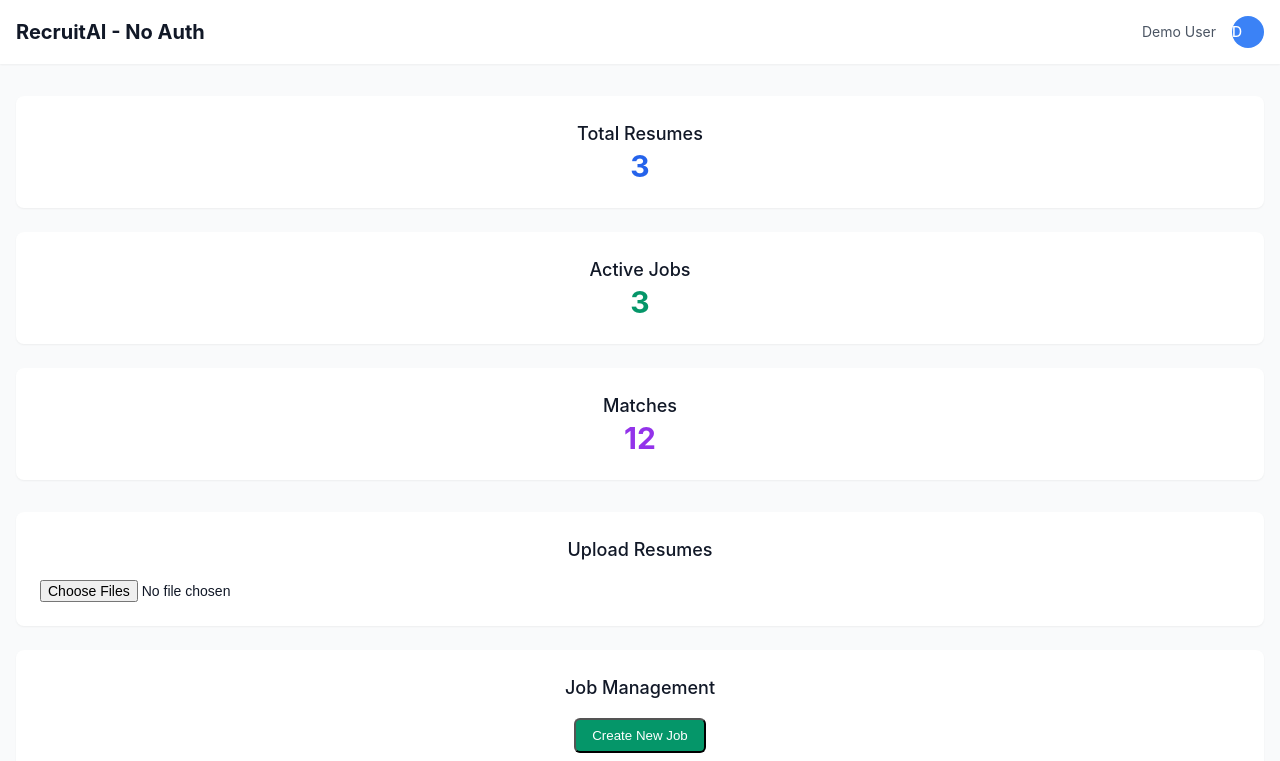
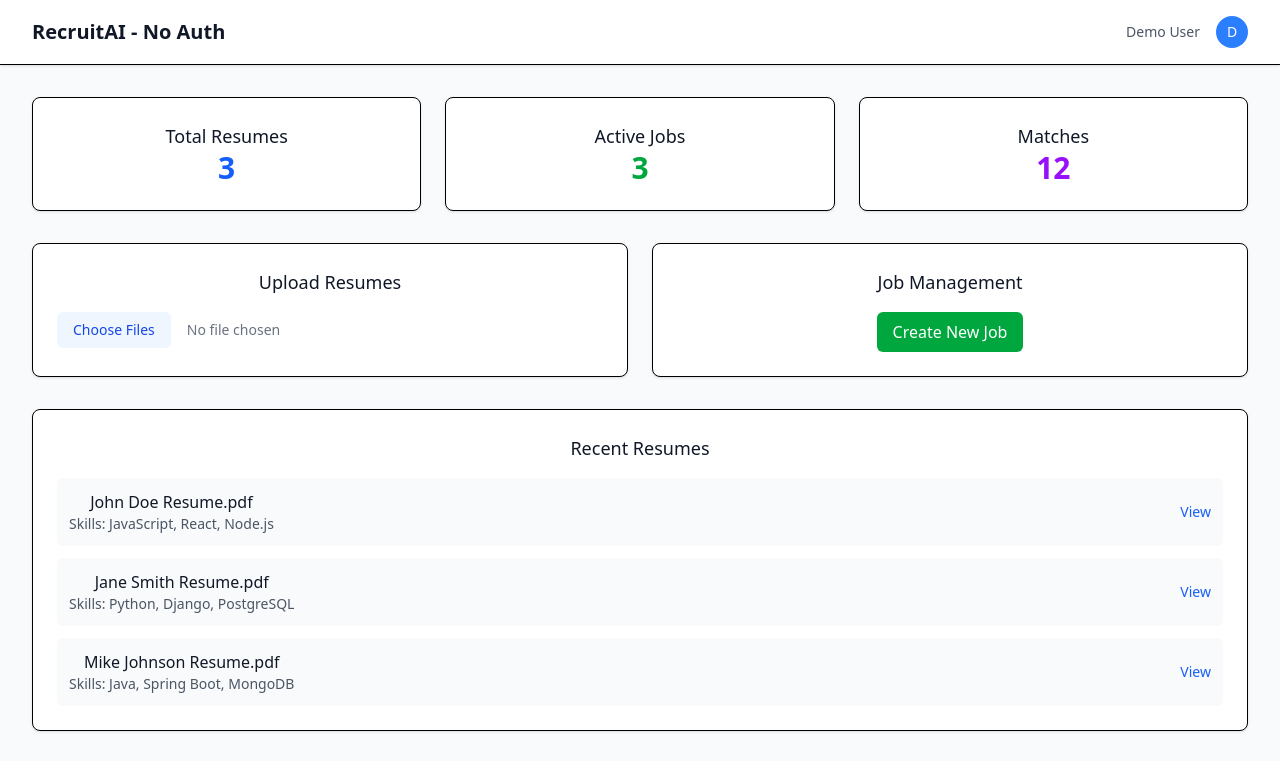
Before and after one commit to Nishant-hub-9977/SourceFrontend, a React (Vite) app: page / in a window 1280 px wide. Shown: the top 761 px of the page. Built offline with nearby package versions, Linux system fonts and the light colour scheme.

Commit message:
Update App.css

```diff
--- a/src/App.css
+++ b/src/App.css
@@ -1,263 +1,20 @@
-/* Simple CSS without complex Tailwind utilities - Guaranteed to work */
+@import "tailwindcss";
 
-/* Reset and base styles */
-* {
-  margin: 0;
-  padding: 0;
-  box-sizing: border-box;
-}
-
-body {
-  font-family: -apple-system, BlinkMacSystemFont, 'Segoe UI', 'Roboto', 'Oxygen',
-    'Ubuntu', 'Cantarell', 'Fira Sans', 'Droid Sans', 'Helvetica Neue',
-    sans-serif;
-  -webkit-font-smoothing: antialiased;
-  -moz-osx-font-smoothing: grayscale;
-  background-color: #f9fafb;
-  color: #111827;
-}
-
+/* App-specific styles */
 .App {
   text-align: center;
 }
 
-/* Layout utilities */
-.min-h-screen {
-  min-height: 100vh;
-}
-
-.bg-gray-50 {
-  background-color: #f9fafb;
-}
-
-.bg-white {
-  background-color: white;
-}
-
-.bg-blue-500 {
-  background-color: #3b82f6;
-}
-
-.bg-blue-600 {
-  background-color: #2563eb;
-}
-
-.bg-green-600 {
-  background-color: #059669;
-}
-
-.bg-gray-200 {
-  background-color: #e5e7eb;
-}
-
-.bg-gray-50-hover:hover {
-  background-color: #f9fafb;
-}
-
-/* Text colors */
-.text-white {
-  color: white;
-}
-
-.text-gray-900 {
-  color: #111827;
-}
-
-.text-gray-600 {
-  color: #4b5563;
-}
-
-.text-blue-600 {
-  color: #2563eb;
-}
-
-.text-green-600 {
-  color: #059669;
-}
-
-.text-purple-600 {
-  color: #9333ea;
-}
-
-/* Typography */
-.text-xl {
-  font-size: 1.25rem;
-  line-height: 1.75rem;
-}
-
-.text-lg {
-  font-size: 1.125rem;
-  line-height: 1.75rem;
-}
-
-.text-sm {
-  font-size: 0.875rem;
-  line-height: 1.25rem;
-}
-
-.text-3xl {
-  font-size: 1.875rem;
-  line-height: 2.25rem;
-}
-
-.font-bold {
-  font-weight: 700;
-}
-
-.font-medium {
-  font-weight: 500;
-}
-
-/* Spacing */
-.p-6 {
-  padding: 1.5rem;
-}
-
-.p-3 {
-  padding: 0.75rem;
-}
-
-.py-2 {
-  padding-top: 0.5rem;
-  padding-bottom: 0.5rem;
-}
-
-.px-4 {
-  padding-left: 1rem;
-  padding-right: 1rem;
-}
-
-.py-8 {
-  padding-top: 2rem;
-  padding-bottom: 2rem;
-}
-
-.mb-4 {
-  margin-bottom: 1rem;
-}
-
-.mb-8 {
-  margin-bottom: 2rem;
-}
-
-.mt-2 {
-  margin-top: 0.5rem;
-}
-
-/* Layout */
-.max-w-7xl {
-  max-width: 80rem;
-}
-
-.mx-auto {
-  margin-left: auto;
-  margin-right: auto;
-}
-
-.flex {
-  display: flex;
-}
-
-.grid {
-  display: grid;
-}
-
-.grid-cols-1 {
-  grid-template-columns: repeat(1, minmax(0, 1fr));
-}
-
-.grid-cols-3 {
-  grid-template-columns: repeat(3, minmax(0, 1fr));
-}
-
-.grid-cols-2 {
-  grid-template-columns: repeat(2, minmax(0, 1fr));
-}
-
-.gap-6 {
-  gap: 1.5rem;
-}
-
-.gap-3 {
-  gap: 0.75rem;
-}
-
-.space-y-3 > * + * {
-  margin-top: 0.75rem;
-}
-
-.space-x-4 > * + * {
-  margin-left: 1rem;
-}
-
-.justify-between {
-  justify-content: space-between;
-}
-
-.items-center {
-  align-items: center;
-}
-
-.h-16 {
-  height: 4rem;
-}
-
-.w-8 {
-  width: 2rem;
-}
-
-.h-8 {
-  height: 2rem;
-}
-
-.w-full {
-  width: 100%;
-}
-
-/* Borders and shadows */
-.border {
-  border-width: 1px;
-  border-color: #e5e7eb;
-}
-
-.border-b {
-  border-bottom-width: 1px;
-  border-bottom-color: #e5e7eb;
-}
-
-.rounded-lg {
-  border-radius: 0.5rem;
-}
-
-.rounded-md {
-  border-radius: 0.375rem;
-}
-
-.rounded-full {
-  border-radius: 9999px;
-}
-
-.shadow-sm {
-  box-shadow: 0 1px 2px 0 rgba(0, 0, 0, 0.05);
-}
-
-/* Buttons */
-.btn {
-  display: inline-flex;
-  align-items: center;
-  justify-content: center;
-  border-radius: 0.375rem;
-  font-weight: 500;
-  transition: all 0.2s;
-  cursor: pointer;
-  border: none;
-  text-decoration: none;
-}
-
+/* Custom styles without complex Tailwind utilities */
 .btn-primary {
   background-color: #2563eb;
   color: white;
+  font-weight: 500;
   padding: 0.5rem 1rem;
+  border-radius: 0.375rem;
+  transition: background-color 0.2s;
+  border: none;
+  cursor: pointer;
 }
 
 .btn-primary:hover {
@@ -267,63 +24,18 @@ body {
 .btn-secondary {
   background-color: #e5e7eb;
   color: #374151;
+  font-weight: 500;
   padding: 0.5rem 1rem;
+  border-radius: 0.375rem;
+  transition: background-color 0.2s;
+  border: none;
+  cursor: pointer;
 }
 
 .btn-secondary:hover {
   background-color: #d1d5db;
 }
 
-.btn-green {
-  background-color: #059669;
-  color: white;
-  padding: 0.5rem 1rem;
-}
-
-.btn-green:hover {
-  background-color: #047857;
-}
-
-/* Form elements */
-.input-field {
-  width: 100%;
-  padding: 0.5rem 0.75rem;
-  border: 1px solid #d1d5db;
-  border-radius: 0.375rem;
-  outline: none;
-  font-size: 0.875rem;
-}
-
-.input-field:focus {
-  border-color: #2563eb;
-  box-shadow: 0 0 0 3px rgba(37, 99, 235, 0.1);
-}
-
-/* File input styling */
-.file-input {
-  display: block;
-  width: 100%;
-  font-size: 0.875rem;
-  color: #6b7280;
-}
-
-.file-input::-webkit-file-upload-button {
-  margin-right: 1rem;
-  padding: 0.5rem 1rem;
-  border-radius: 0.375rem;
-  border: 0;
-  font-size: 0.875rem;
-  font-weight: 500;
-  background-color: #dbeafe;
-  color: #1d4ed8;
-  cursor: pointer;
-}
-
-.file-input::-webkit-file-upload-button:hover {
-  background-color: #bfdbfe;
-}
-
-/* Cards */
 .card {
   background-color: white;
   border-radius: 0.5rem;
@@ -332,7 +44,20 @@ body {
   padding: 1.5rem;
 }
 
-/* Loading spinner */
+.input-field {
+  width: 100%;
+  padding: 0.75rem;
+  border: 1px solid #d1d5db;
+  border-radius: 0.375rem;
+  outline: none;
+}
+
+.input-field:focus {
+  border-color: #2563eb;
+  box-shadow: 0 0 0 3px rgba(37, 99, 235, 0.1);
+}
+
+/* Loading spinner animation */
 @keyframes spin {
   to {
     transform: rotate(360deg);
@@ -343,55 +68,44 @@ body {
   animation: spin 1s linear infinite;
 }
 
-/* Responsive design */
-@media (min-width: 768px) {
-  .md\\:grid-cols-2 {
-    grid-template-columns: repeat(2, minmax(0, 1fr));
-  }
-
-  .md\\:grid-cols-3 {
-    grid-template-columns: repeat(3, minmax(0, 1fr));
-  }
+/* Custom scrollbar */
+.custom-scrollbar::-webkit-scrollbar {
+  width: 6px;
 }
 
-@media (min-width: 640px) {
-  .sm\\:px-6 {
-    padding-left: 1.5rem;
-    padding-right: 1.5rem;
-  }
+.custom-scrollbar::-webkit-scrollbar-track {
+  background: #f1f1f1;
+  border-radius: 3px;
 }
 
-@media (min-width: 1024px) {
-  .lg\\:px-8 {
-    padding-left: 2rem;
-    padding-right: 2rem;
-  }
+.custom-scrollbar::-webkit-scrollbar-thumb {
+  background: #c1c1c1;
+  border-radius: 3px;
 }
 
-/* Hover effects */
-.hover\\:bg-blue-700:hover {
-  background-color: #1d4ed8;
+.custom-scrollbar::-webkit-scrollbar-thumb:hover {
+  background: #a8a8a8;
 }
 
-.hover\\:bg-green-700:hover {
-  background-color: #047857;
+/* Notification styles */
+.notification-enter {
+  opacity: 0;
+  transform: translateX(100%);
 }
 
-.hover\\:bg-gray-300:hover {
-  background-color: #d1d5db;
+.notification-enter-active {
+  opacity: 1;
+  transform: translateX(0);
+  transition: opacity 300ms, transform 300ms;
 }
 
-.hover\\:text-blue-800:hover {
-  color: #1e40af;
+.notification-exit {
+  opacity: 1;
+  transform: translateX(0);
 }
 
-.hover\\:text-green-800:hover {
-  color: #166534;
+.notification-exit-active {
+  opacity: 0;
+  transform: translateX(100%);
+  transition: opacity 300ms, transform 300ms;
 }
-
-/* Transitions */
-.transition-colors {
-  transition-property: color, background-color, border-color;
-  transition-timing-function: cubic-bezier(0.4, 0, 0.2, 1);
-  transition-duration: 200ms;
-}
```
